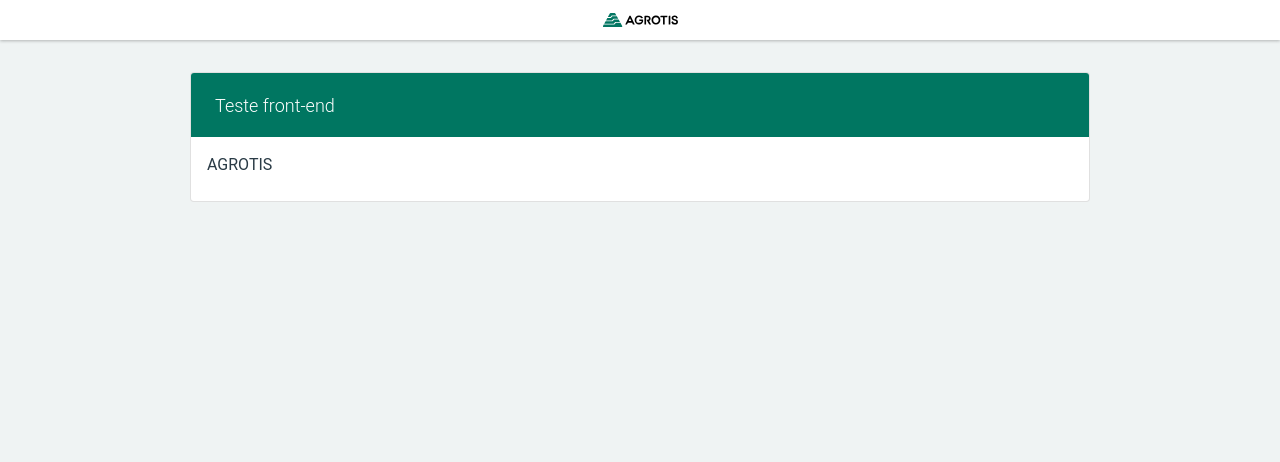
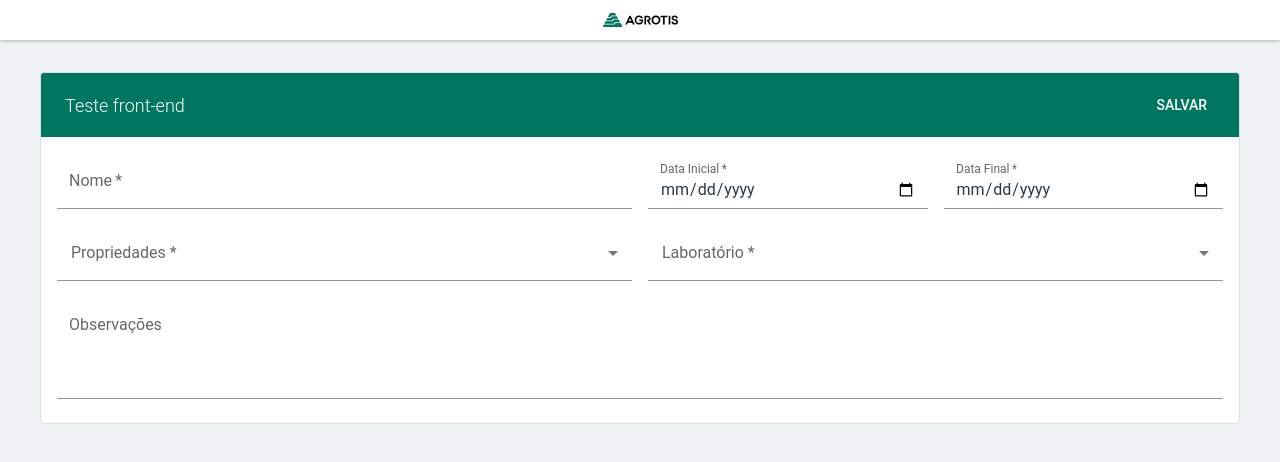
Before and after one commit to giovanaraphaelli/teste-agrotis, a React (Vite) app: page / in a window 1280 px wide. Shown: the top 462 px of the page. Built offline with nearby package versions, Linux system fonts and the light colour scheme.

Commit message:
feat: add Form component with validation schema and input fields

```diff
--- a/package.json
+++ b/package.json
@@ -13,6 +13,7 @@
     "@emotion/react": "^11.14.0",
     "@emotion/styled": "^11.14.0",
     "@fontsource/roboto": "^5.2.5",
+    "@hookform/resolvers": "^4.1.3",
     "@mui/icons-material": "^6.4.7",
     "@mui/material": "^6.4.7",
     "@tanstack/react-query": "^5.68.0",
--- /dev/null
+++ b/src/components/Form/form-schema.ts
@@ -0,0 +1,34 @@
+import { z } from "zod";
+
+const dateSchema = z.coerce
+  .date({
+    errorMap: () => {
+      return {
+        message: "Campo obrigatório",
+      };
+    },
+  })
+  .min(new Date("1900-01-01"), { message: "Data muito antiga." });
+
+export const formSchema = z.object({
+  nome: z.string().min(1, "Campo obrigatório"),
+  data: z
+    .object({
+      dataInicial: dateSchema,
+      dataFinal: dateSchema,
+    })
+    .refine(
+      (data) => {
+        return data.dataInicial <= data.dataFinal;
+      },
+      {
+        message: "Data final deve ser maior que a data inicial.",
+        path: ["dataFinal"],
+      }
+    ),
+  propriedade: z.string().min(1, "Campo obrigatório"),
+  laboratorio: z.string().min(1, "Campo obrigatório"),
+  observacoes: z.string().optional(),
+});
+
+export type DefaultForm = z.infer<typeof formSchema>;
--- a/src/components/Form/index.tsx
+++ b/src/components/Form/index.tsx
@@ -1,27 +1,162 @@
+import { zodResolver } from "@hookform/resolvers/zod";
 import {
   AppBar,
   Box,
+  Button,
   Card,
   CardContent,
+  FormControl,
+  Grid2,
+  InputLabel,
+  MenuItem,
+  Select,
+  TextField,
   Toolbar,
   Typography,
 } from "@mui/material";
+import { useForm } from "react-hook-form";
+import { DefaultForm, formSchema } from "./form-schema";
 
 export function Form() {
+  const {
+    handleSubmit,
+    register,
+    formState: { errors },
+  } = useForm({
+    resolver: zodResolver(formSchema),
+  });
+
+  const onSubmit = (data: DefaultForm) => {
+    console.log(data);
+  };
+
   return (
-    <Box maxWidth="md" margin="auto">
+    <Box maxWidth="lg" margin="auto">
       <Card variant="outlined">
         <AppBar position="static" elevation={0}>
-          <Toolbar>
+          <Toolbar sx={{ display: "flex", justifyContent: "space-between" }}>
             <Typography variant="h1" fontSize={18}>
               Teste front-end
             </Typography>
+            <Button
+              type="submit"
+              sx={{ color: "#fff" }}
+              onClick={handleSubmit(onSubmit)}
+            >
+              Salvar
+            </Button>
           </Toolbar>
         </AppBar>
+
         <CardContent>
-          <Box sx={{ display: "flex", flexDirection: "column", gap: 2 }}>
-            AGROTIS
-          </Box>
+          <Grid2 container spacing={2}>
+            <Grid2 size={6}>
+              <TextField
+                id="nome"
+                label="Nome"
+                required
+                fullWidth
+                variant="filled"
+                {...register("nome")}
+                error={!!errors.nome}
+                helperText={errors.nome?.message}
+              />
+            </Grid2>
+
+            <Grid2 size={3}>
+              <TextField
+                id="dataInicial"
+                label="Data Inicial"
+                type="date"
+                required
+                fullWidth
+                variant="filled"
+                {...register("data.dataInicial")}
+                error={!!errors.data?.dataInicial}
+                helperText={errors.data?.dataInicial?.message}
+                slotProps={{
+                  inputLabel: {
+                    shrink: true,
+                  },
+                }}
+              />
+            </Grid2>
+
+            <Grid2 size={3}>
+              <TextField
+                id="dataFinal"
+                {...register("data.dataFinal")}
+                label="Data Final"
+                type="date"
+                required
+                fullWidth
+                variant="filled"
+                error={!!errors.data?.dataFinal}
+                helperText={errors.data?.dataFinal?.message}
+                slotProps={{
+                  inputLabel: {
+                    shrink: true,
+                  },
+                }}
+              />
+            </Grid2>
+
+            <Grid2 size={6}>
+              <FormControl fullWidth>
+                <InputLabel id="propriedade">Propriedades *</InputLabel>
+                <Select
+                  label="Propriedade"
+                  variant="filled"
+                  {...register("propriedade")}
+                  error={!!errors.propriedade}
+                  defaultValue={"" as any}
+                >
+                  <MenuItem value="1">1</MenuItem>
+                  <MenuItem value="2">2</MenuItem>
+                </Select>
+                {errors.propriedade && (
+                  <Typography variant="caption" color="error" marginLeft={2}>
+                    {errors.propriedade.message}
+                  </Typography>
+                )}
+              </FormControl>
+            </Grid2>
+
+            <Grid2 size={6}>
+              <FormControl fullWidth>
+                <InputLabel id="laboratorio">Laboratório *</InputLabel>
+                <Select
+                  label="Laboratório"
+                  variant="filled"
+                  {...register("laboratorio")}
+                  error={!!errors.laboratorio}
+                  defaultValue={"" as any}
+                >
+                  <MenuItem value="1">1</MenuItem>
+                  <MenuItem value="2">2</MenuItem>
+                </Select>
+                {errors.laboratorio && (
+                  <Typography variant="caption" color="error" marginLeft={2}>
+                    {errors.laboratorio.message}
+                  </Typography>
+                )}
+              </FormControl>
+            </Grid2>
+
+            <Grid2 size={12}>
+              <TextField
+                id="observacoes"
+                {...register("observacoes")}
+                label="Observações"
+                multiline
+                minRows={3}
+                fullWidth
+                variant="filled"
+                error={!!errors.observacoes}
+                helperText={errors.observacoes?.message}
+              />
+            </Grid2>
+          </Grid2>
         </CardContent>
       </Card>
     </Box>
```
Also changed, not shown: 1 other file (tests, documents, lock files or other folders).
